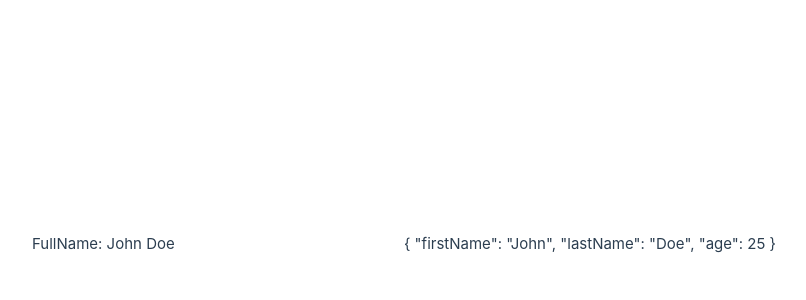
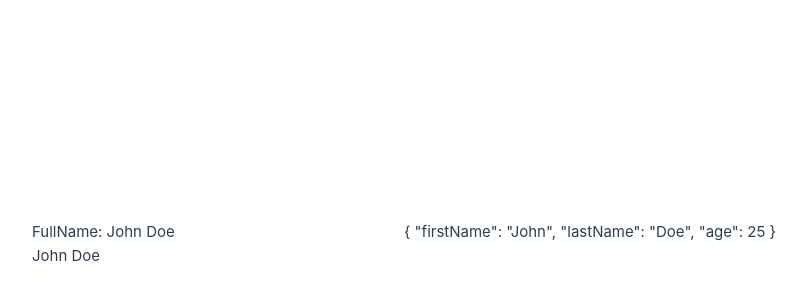
Before and after one commit to fujioka8700/vue3_docker, a Vue app in the folder src/: page / in a window 1280 px wide. Shown: the part 156-456 px from the top of the page, without its empty margins (236-1042 px from the left). Built offline with nearby package versions, Linux system fonts and the light colour scheme.

Commit message:
[update] Use computed function.

```diff
--- a/src/src/App.vue
+++ b/src/src/App.vue
@@ -1,10 +1,11 @@
 <template>
     <div>FullName: John Doe</div>
-    {{ user }}
+    <div>{{ user }}</div>
+    <div>{{ fullName }}</div>
 </template>
 
 <script setup lang="ts">
-import { reactive } from "vue";
+import { reactive, computed } from "vue";
 
 type User = {
     firstName: string;
@@ -12,10 +13,13 @@ type User = {
     age: number;
 };
 
-const user = reactive({} as User);
-user.firstName = "John";
-user.lastName = "Doe";
-user.age = 25;
+const user: User = reactive({
+    firstName: "John",
+    lastName: "Doe",
+    age: 25,
+});
+
+const fullName = computed(() => `${user.firstName} ${user.lastName}`);
 </script>
 
 <style scoped></style>
```
